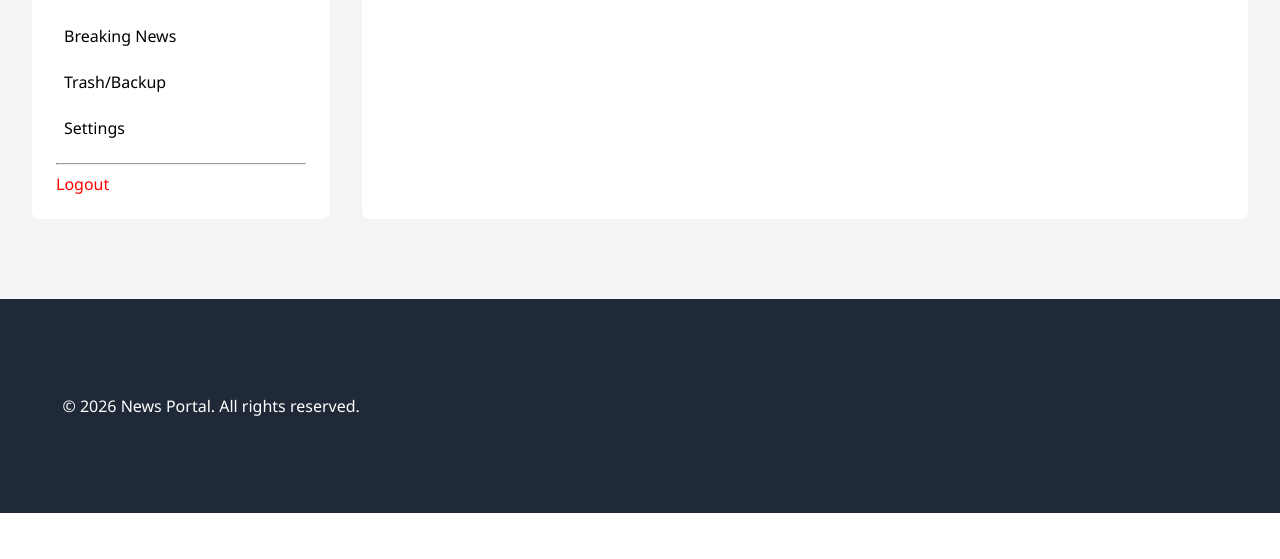
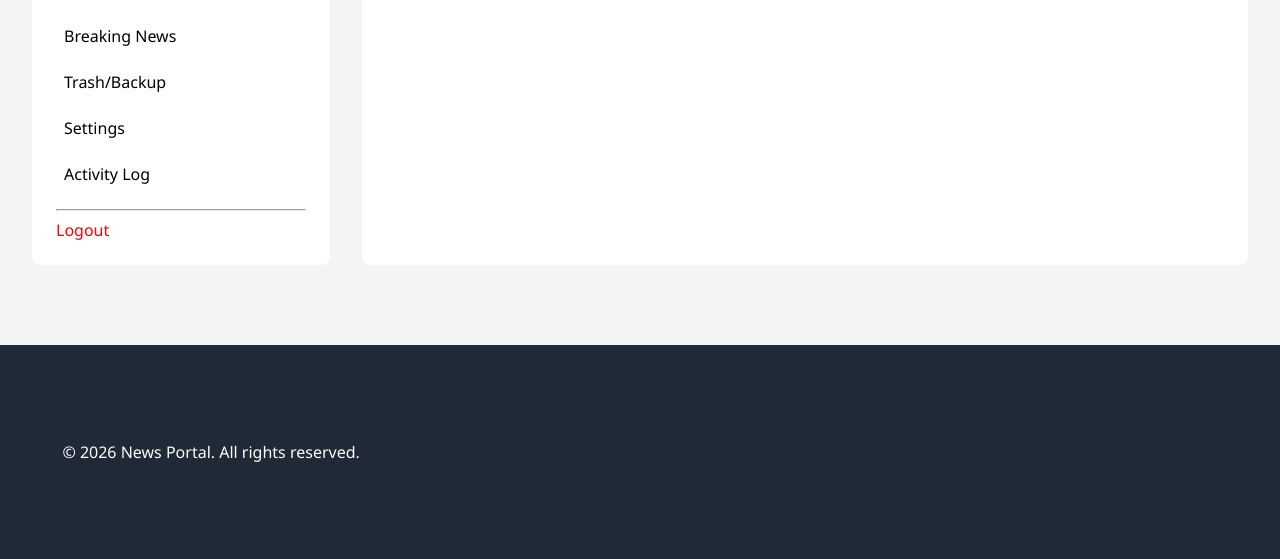
Before and after one commit to devniraj0045/news_django, a Django app: page /dashboard/articles/ in a window 1280 px wide. Shown: the part 493-1052 px from the top of the page. Before the commit the page ends 1006 px from the top, so only its background shows below. Run offline with Django 5.2, Linux system fonts and the light colour scheme; a user stored in the database is signed in; data comes from the database, SQL or seed files in the repository; data that the repository does not hold is empty.

```diff
--- a/news/templates/news/dashboard/base_dashboard.html
+++ b/news/templates/news/dashboard/base_dashboard.html
@@ -25,6 +25,10 @@
                         <li style="margin-bottom: 0.5rem;"><a href="{% url 'dashboard_settings' %}"
                                         style="display: block; padding: 0.5rem; border-radius: 4px; {% if 'settings' in request.resolver_match.url_name %}background: #eee; font-weight: bold;{% endif %}">Settings</a>
                         </li>
+                        <li style="margin-bottom: 0.5rem;"><a href="{% url 'dashboard_activity_log' %}"
+                                        style="display: block; padding: 0.5rem; border-radius: 4px; {% if 'activity' in request.resolver_match.url_name %}background: #eee; font-weight: bold;{% endif %}">Activity
+                                        Log</a>
+                        </li>
                 </ul>
                 <hr>
                 <a href="/admin/logout/" style="color: red;">Logout</a>
--- a/news/urls.py
+++ b/news/urls.py
@@ -26,4 +26,5 @@ urlpatterns = [
 
     path('dashboard/settings/', views.dashboard_settings, name='dashboard_settings'),
     path('dashboard/breaking-news/', views.dashboard_breaking_news, name='dashboard_breaking_news'),
+    path('dashboard/activity/', views.dashboard_activity_log, name='dashboard_activity_log'),
 ]
--- a/news/views.py
+++ b/news/views.py
@@ -246,3 +246,15 @@ def dashboard_breaking_news(request):
     else:
         form = BreakingNewsForm(instance=config)
     return render(request, 'news/dashboard/form.html', {'form': form, 'title': 'Manage Breaking News'})
+
+@staff_member_required
+def dashboard_activity_log(request):
+    from .models_activity import ActivityLog
+
+    user_id = request.GET.get('user_id')
+    if user_id:
+        logs = ActivityLog.objects.filter(user_id=user_id).order_by('-timestamp')
+    else:
+        logs = ActivityLog.objects.all().order_by('-timestamp')
+
+    return render(request, 'news/dashboard/activity_log.html', {'logs': logs})
```
